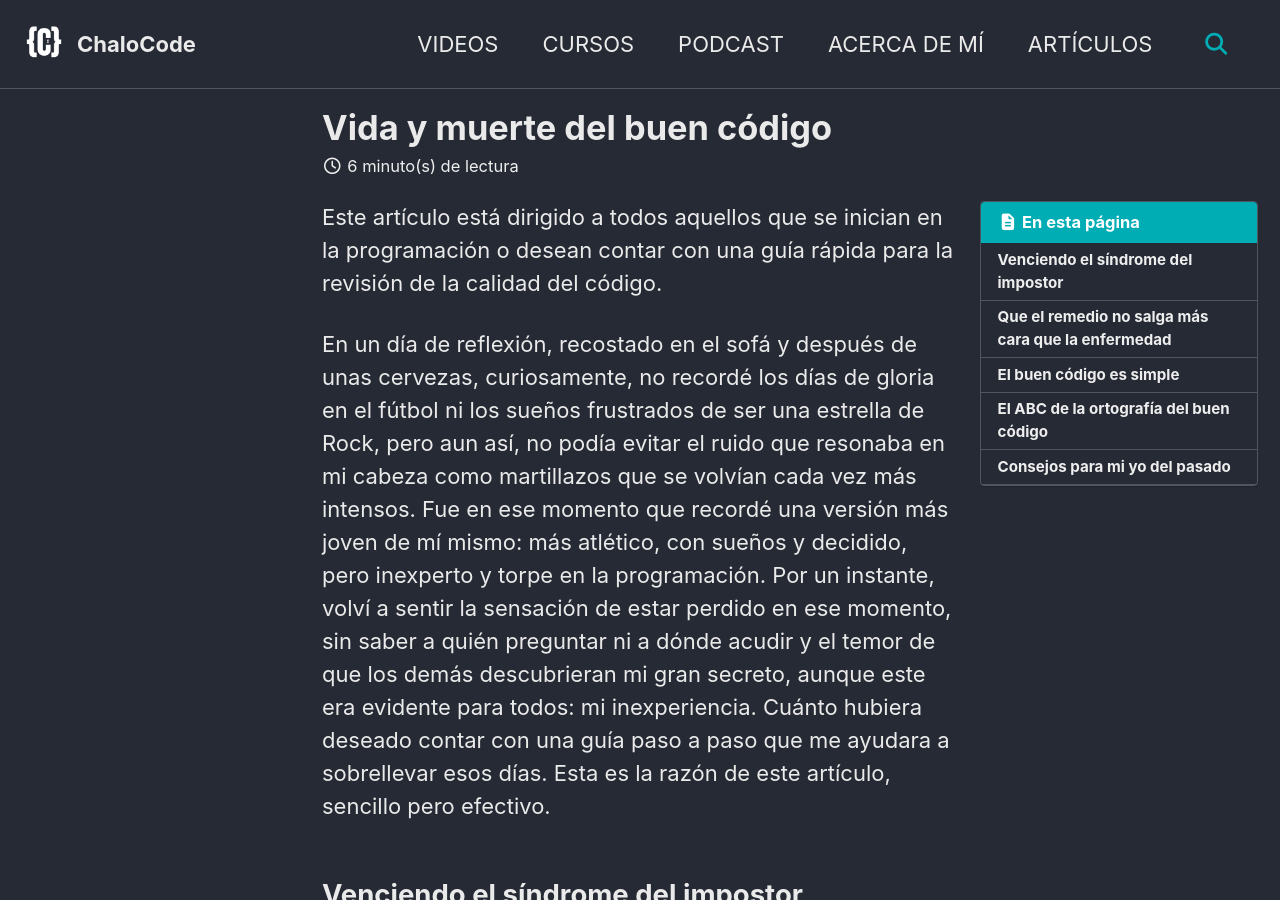
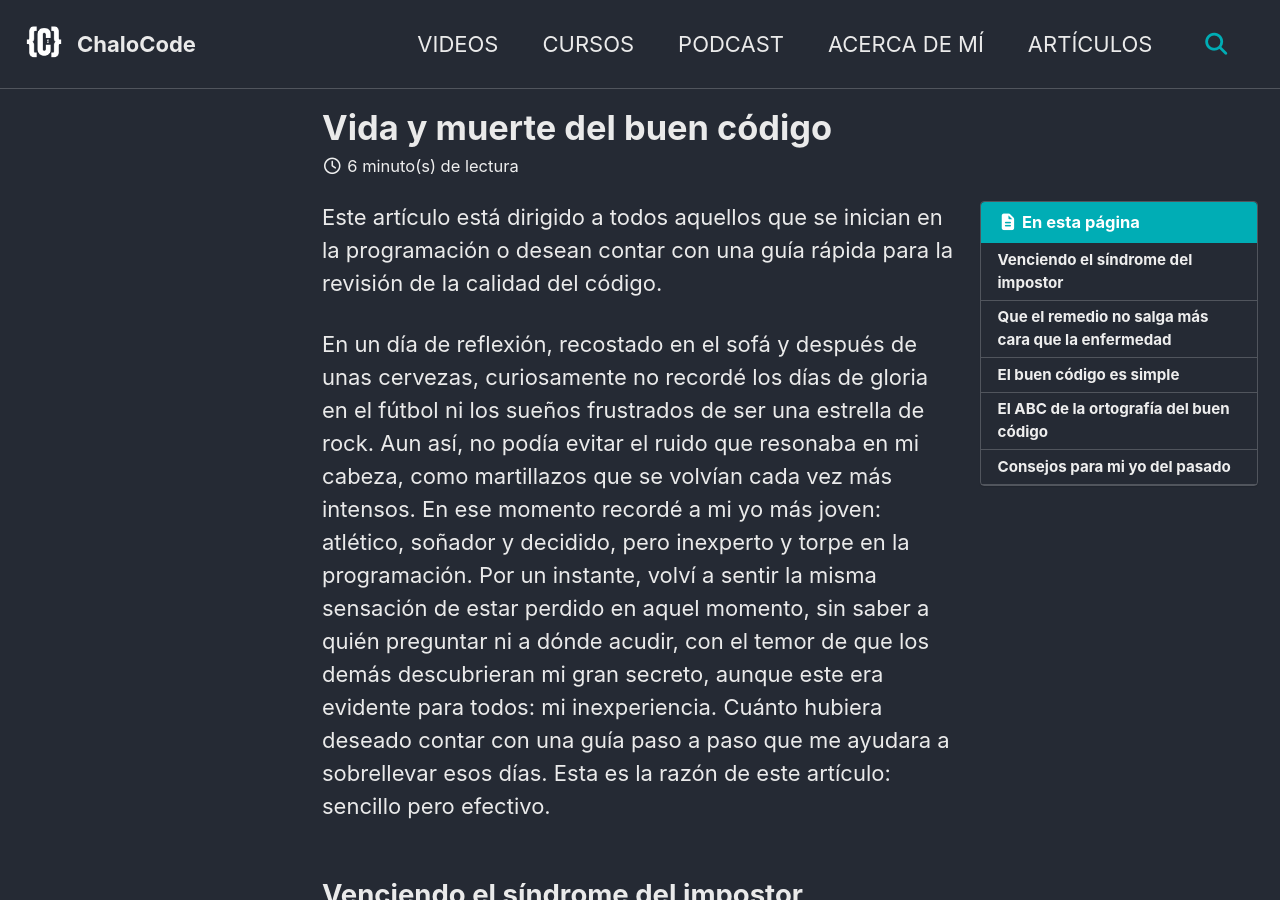
Before and after one commit to ChaloCode/ChaloCode.github.io, a Jekyll site: the page built from _posts/articles/2023-10-29-articulo-02.md, in a window 1280 px wide and 900 px high. Built offline with Jekyll 4.4.1, drawn with Linux system fonts in a browser that asks for light colours; cached includes are drawn as plain includes.

Commit message:
fix in articles

```diff
--- a/_posts/articles/2023-10-29-articulo-02.md
+++ b/_posts/articles/2023-10-29-articulo-02.md
@@ -13,7 +13,7 @@ toc: true
 
 Este artículo está dirigido a todos aquellos que se inician en la programación o desean contar con una guía rápida para la revisión de la calidad del código.
 
-En un día de reflexión, recostado en el sofá y después de unas cervezas, curiosamente, no recordé los días de gloria en el fútbol ni los sueños frustrados de ser una estrella de Rock, pero aun así, no podía evitar el ruido que resonaba en mi cabeza como martillazos que se volvían cada vez más intensos. Fue en ese momento que recordé una versión más joven de mí mismo: más atlético, con sueños y decidido, pero inexperto y torpe en la programación. Por un instante, volví a sentir la sensación de estar perdido en ese momento, sin saber a quién preguntar ni a dónde acudir y el temor de que los demás descubrieran mi gran secreto, aunque este era evidente para todos: mi inexperiencia. Cuánto hubiera deseado contar con una guía paso a paso que me ayudara a sobrellevar esos días. Esta es la razón de este artículo, sencillo pero efectivo.
+En un día de reflexión, recostado en el sofá y después de unas cervezas, curiosamente no recordé los días de gloria en el fútbol ni los sueños frustrados de ser una estrella de rock. Aun así, no podía evitar el ruido que resonaba en mi cabeza, como martillazos que se volvían cada vez más intensos. En ese momento recordé a mi yo más joven: atlético, soñador y decidido, pero inexperto y torpe en la programación. Por un instante, volví a sentir la misma sensación de estar perdido en aquel momento, sin saber a quién preguntar ni a dónde acudir, con el temor de que los demás descubrieran mi gran secreto, aunque este era evidente para todos: mi inexperiencia. Cuánto hubiera deseado contar con una guía paso a paso que me ayudara a sobrellevar esos días. Esta es la razón de este artículo: sencillo pero efectivo.
 
 ## Venciendo el síndrome del impostor
 
```
Also changed, not shown: _posts/articles/2022-04-30-articulo-05.md (+1 -1 lines).
